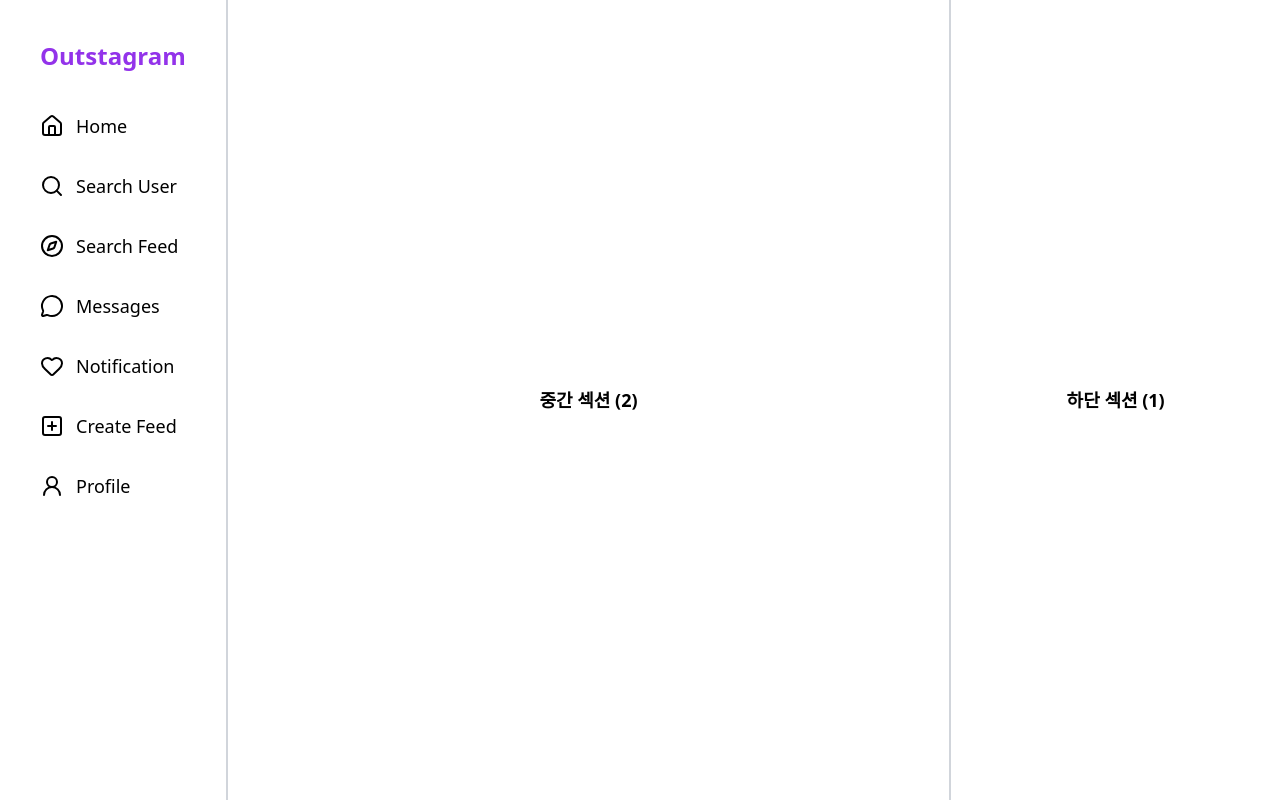
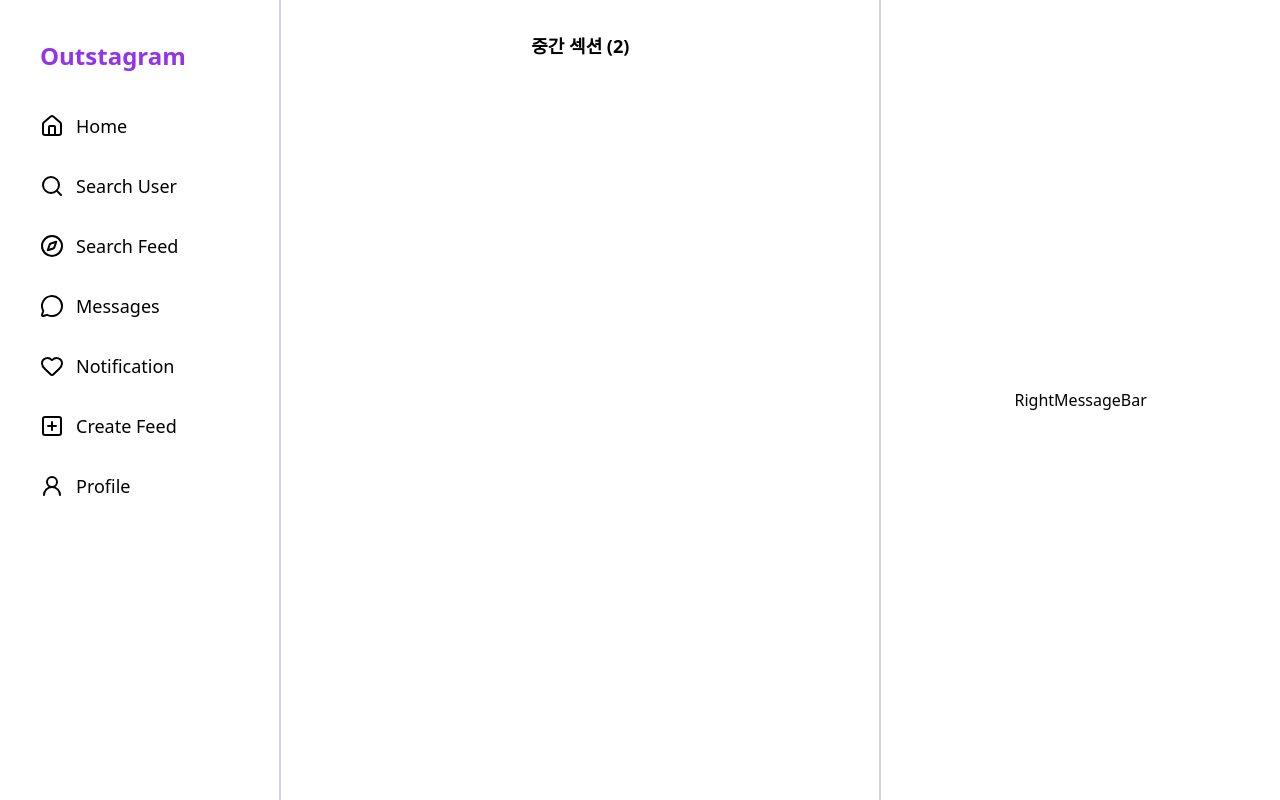
Before and after one commit to chocozzangzzang/coco-outstagram-frontend, a Next.js app: page / in a window 1280 px wide. Built offline with nearby package versions, Linux system fonts and the light colour scheme.

Commit message:
profile and nested layout

```diff
--- /dev/null
+++ b/src/app/(home)/(menus)/profile/page.tsx
@@ -0,0 +1,53 @@
+"use client"
+
+import { Avatar, AvatarFallback, AvatarImage } from "@/components/ui/avatar";
+import { useRouter } from "next/navigation";
+import { useEffect, useState } from "react";
+
+
+const Page = () => {
+
+    const router = useRouter();
+    const [ nowUser, setNowUser ] = useState("");
+
+    useEffect(() => {
+        const nowUsername = localStorage.getItem("username");
+        if(!nowUsername) {
+            alert("로그인되지 않은 사용자입니다!!");
+            router.push("/auth/loginPage");
+        } else {
+            setNowUser(nowUsername);
+        }
+    }, [])
+
+    return (
+        nowUser && (
+            <div className="flex flex-col items-center h-full gap-4">
+                <div className="h-[20%] w-[90%] flex justify-between mt-20">
+                    <div className="w-[25%] flex justify-center items-center">
+                        <Avatar className="w-32 h-32">
+                            <AvatarImage src="https://github.com/shadcn.png"/>
+                            <AvatarFallback>UserProfile</AvatarFallback>
+                        </Avatar>
+                    </div>
+                    <div className="w-[70%] flex flex-col p-3 gap-4">
+                        <div className="flex gap-4">
+                            <p>{nowUser}</p>
+                            <p>## EDIT PROFILE ##</p>
+                        </div>
+                        <div className="flex justify-between">
+                            <p>POSTS 24</p>
+                            <p>FOLLOWING 35</p>
+                            <p>FOLLOWERS 15</p>
+                        </div>
+                    </div>
+                </div>
+                <div className="p-4">
+                    POSTS AREA
+                </div>
+            </div>
+        )
+    )
+}
+
+export default Page;
--- /dev/null
+++ b/src/app/(home)/layout.tsx
@@ -0,0 +1,35 @@
+import type { Metadata } from "next";
+import "../globals.css";
+import LeftSideBar from "@/layouts/left-side-bar";
+import RightMessageBar from "@/layouts/right-message-bar";
+
+export const metadata: Metadata = {
+  title: "Create Next App",
+  description: "Generated by create next app",
+};
+
+export default function RootLayout({
+  children,
+}: Readonly<{
+  children: React.ReactNode;
+}>) {
+  return (
+    <html lang="en">
+      <body>
+        <div className="flex min-h-screen w-full mx-auto">
+          <div className="m-2 p-4 gap-6 flex flex-col md:p-6 md:m-4" style={{ "flex" : 1 }}>
+            <LeftSideBar />
+          </div>
+          <div className="border-l-2 border-gray-300 hidden md:block"></div> {/* 얇은 회색 구분선 */}
+          <div style={{ "flex" : 3 }}>
+            { children }
+          </div>
+          <div className="border-r-2 border-gray-300"></div> {/* 얇은 회색 구분선 */}
+          <div className="flex justify-center items-center" style={{ "flex" : 2 }}>
+            <RightMessageBar />
+          </div>
+        </div>
+      </body>
+    </html>
+  );
+}
--- /dev/null
+++ b/src/app/(home)/page.tsx
@@ -0,0 +1,12 @@
+function Page() {
+  return (
+    <> {/* 전체 화면 높이를 차지하는 Flex 컨테이너 */}
+        {/* 중간 섹션 (2 비율) */}
+        <div className="flex flex-col items-center justify-center text-lg font-bold m-2 md:m-4 p-4">
+          중간 섹션 (2)
+        </div>
+    </>
+  )
+}
+
+export default Page;
--- /dev/null
+++ b/src/app/auth/layout.tsx
@@ -0,0 +1,18 @@
+import "../globals.css";
+
+export default function LoginLayout({
+    children,
+} : Readonly<{
+    children: React.ReactNode;
+}>) {
+    return (
+        <html>
+            <body>
+                <div className="w-[80%] flex min-h-screen mx-auto">
+                    {children}
+                </div>
+            </body>
+        </html>
+
+    )
+}
--- a/src/app/(home)/loginPage/page.tsx
+++ b/src/app/auth/loginPage/page.tsx
@@ -45,7 +45,7 @@ const Page = () => {
   }
 
   return (
-    <div className="w-[80%] flex min-h-screen mx-auto">
+    <>
       <div className="w-1/2 flex items-center justify-center">
         <Image
           src="/instagram-web-lox-image.png"
@@ -116,7 +116,7 @@ const Page = () => {
             </CardFooter>
           </Card>
       </div>
-    </div>
+    </>
   );
 };
 
--- a/src/app/layout.tsx
+++ /dev/null
@@ -1,21 +0,0 @@
-import type { Metadata } from "next";
-import "./globals.css";
-
-export const metadata: Metadata = {
-  title: "Create Next App",
-  description: "Generated by create next app",
-};
-
-export default function RootLayout({
-  children,
-}: Readonly<{
-  children: React.ReactNode;
-}>) {
-  return (
-    <html lang="en">
-      <body>
-        {children}
-      </body>
-    </html>
-  );
-}
--- a/src/app/page.tsx
+++ /dev/null
@@ -1,41 +0,0 @@
-import { CompassIcon, HeartIcon, HouseIcon, MessageCircleIcon, PlusSquareIcon, SearchIcon, User2Icon } from "lucide-react";
-import Link from "next/link";
-
-function Page() {
-  return (
-    <div className="flex min-h-screen w-full mx-auto"> {/* 전체 화면 높이를 차지하는 Flex 컨테이너 */}
-        {/* 상단 섹션 (1 비율) */}
-        <div className="m-2 p-4 gap-6 flex flex-col md:p-6 md:m-4" style={{ "flex" : 1 }}>
-          <h3 className="text-2xl font-bold mb-2 md:mb-4 text-purple-600">Outstagram</h3>
-          <nav className="flex flex-col gap-2 md:gap-8">
-            <Link href="/" className="no-underline flex gap-3 text-lg items-center"><HouseIcon /><span>Home</span></Link>
-            <Link href="/userSearch" className="no-underline flex gap-3 text-lg items-center"><SearchIcon />Search User</Link>
-            <Link href="/feedSearch" className="no-underline flex gap-3 text-lg items-center"><CompassIcon />Search Feed</Link>
-            <Link href="/message" className="no-underline flex gap-3 text-lg items-center"><MessageCircleIcon />Messages</Link>
-            <Link href="/notification" className="no-underline flex gap-3 text-lg items-center"><HeartIcon />Notification</Link>
-            <Link href="/createFeed" className="no-underline flex gap-3 text-lg items-center"><PlusSquareIcon />Create Feed</Link>
-            <Link href="/profile" className="no-underline flex gap-3 text-lg items-center"><User2Icon />Profile</Link>
-          </nav>
-        </div>
-
-        {/* 구분선 */}
-        <div className="border-l-2 border-gray-300 hidden md:block"></div> {/* 얇은 회색 구분선 */}
-
-        {/* 중간 섹션 (2 비율) */}
-        <div className="flex flex-col items-center justify-center text-lg font-bold m-2 md:m-4 p-4" style={{ "flex" : 6 }}>
-          중간 섹션 (2)
-        </div>
-
-        {/* 구분선 */}
-        <div className="border-r-2 border-gray-300"></div> {/* 얇은 회색 구분선 */}
-
-        {/* 하단 섹션 (1 비율) */}
-        <div className="flex flex-col items-center justify-center text-lg font-bold" style={{ "flex" :  3 }}>
-          하단 섹션 (1)
-        </div>
-
-    </div>
-  )
-}
-
-export default Page;
--- /dev/null
+++ b/src/layouts/left-side-bar.tsx
@@ -0,0 +1,21 @@
+import { CompassIcon, HeartIcon, HouseIcon, MessageCircleIcon, PlusSquareIcon, SearchIcon, User2Icon } from "lucide-react";
+import Link from "next/link";
+
+const LeftSideBar = () => {
+    return (
+        <>
+            <h3 className="text-2xl font-bold mb-2 md:mb-4 text-purple-600">Outstagram</h3>
+            <nav className="flex flex-col gap-2 md:gap-8">
+                <Link href="/" className="no-underline flex gap-3 text-lg items-center"><HouseIcon /><span>Home</span></Link>
+                <Link href="/userSearch" className="no-underline flex gap-3 text-lg items-center"><SearchIcon />Search User</Link>
+                <Link href="/feedSearch" className="no-underline flex gap-3 text-lg items-center"><CompassIcon />Search Feed</Link>
+                <Link href="/message" className="no-underline flex gap-3 text-lg items-center"><MessageCircleIcon />Messages</Link>
+                <Link href="/notification" className="no-underline flex gap-3 text-lg items-center"><HeartIcon />Notification</Link>
+                <Link href="/createFeed" className="no-underline flex gap-3 text-lg items-center"><PlusSquareIcon />Create Feed</Link>
+                <Link href="/profile" className="no-underline flex gap-3 text-lg items-center"><User2Icon />Profile</Link>
+            </nav>
+        </>
+    )
+};
+
+export default LeftSideBar;
--- /dev/null
+++ b/src/layouts/right-message-bar.tsx
@@ -0,0 +1,9 @@
+const RightMessageBar = () => {
+    return (
+        <div>
+            RightMessageBar
+        </div>
+    )
+}
+
+export default RightMessageBar;
```
Also changed, not shown: src/app/auth/registerPage/page.tsx (renamed from src/app/(home)/registerPage/page.tsx).
